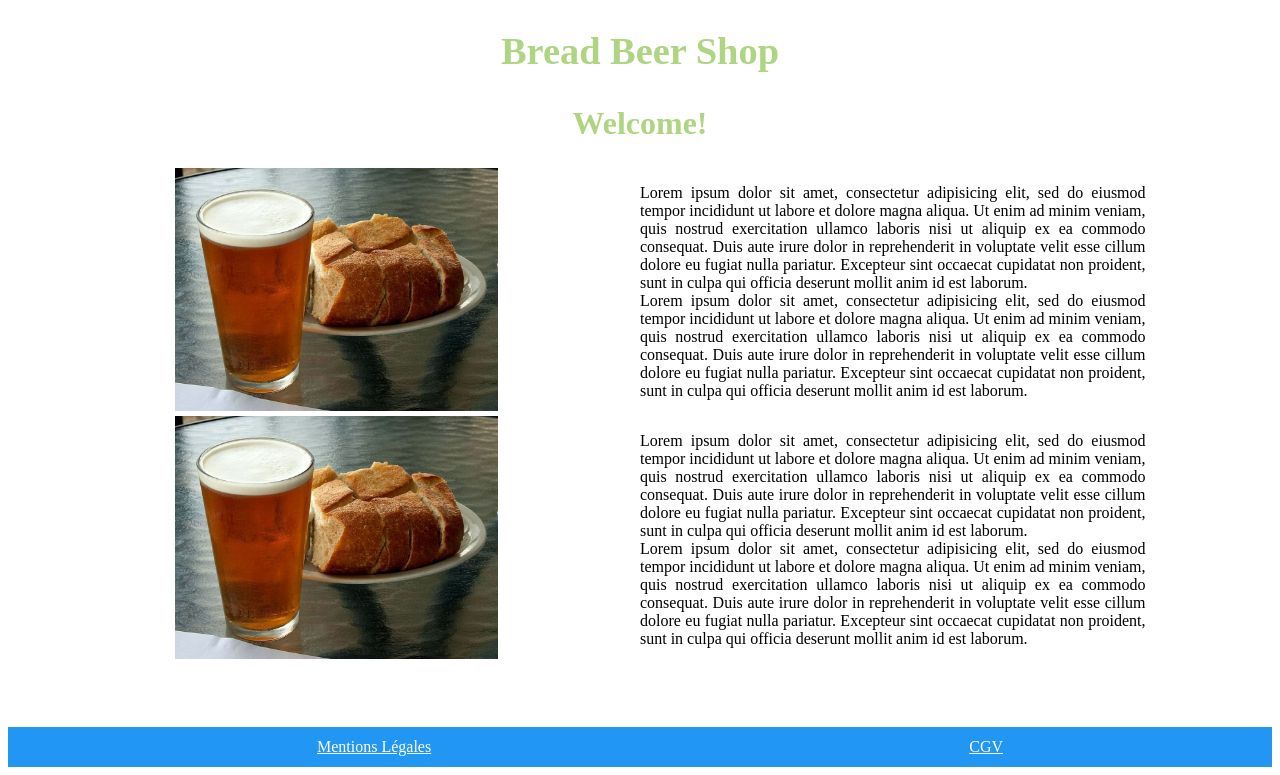
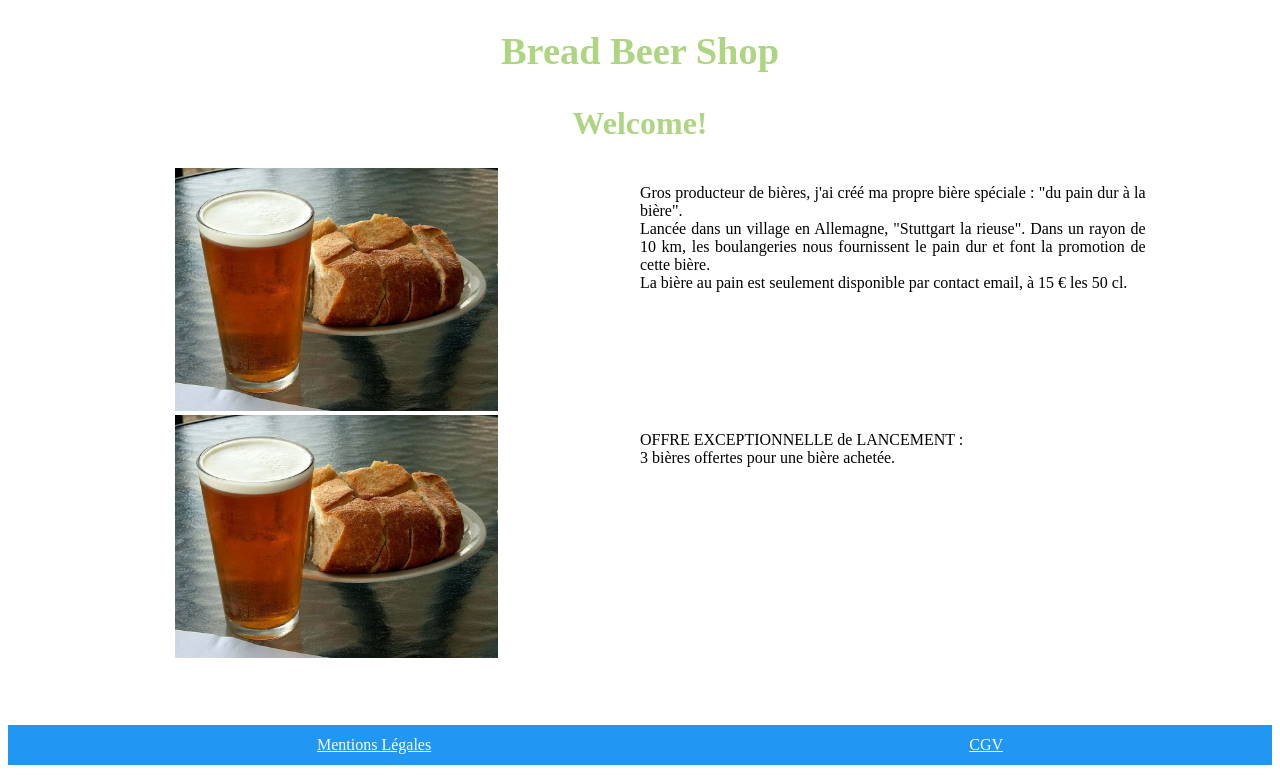
Before and after one commit to isabu77/correctionChallengePHP, a PHP site: page / in a window 1280 px wide. Shown: the part 61-836 px from the top of the page. Run offline with PHP 8.4, Linux system fonts and the light colour scheme.

Commit message:
ajout du formulaire de contact

```diff
--- a/includes/header.php
+++ b/includes/header.php
@@ -9,6 +9,7 @@ $connect = userOnly(true);
 	<meta name="viewport" content="width=device-width">
 	<title>Bread Beer Shop</title>
 	<link rel="stylesheet" type="text/css" href="<?= uri("assets/css/styles.css") ?>">
+	<link rel="stylesheet" type="text/css" href="<?= uri("assets/css/contact.css") ?>">
 </head>
 <body>
 	<header class="menu">
@@ -25,7 +26,7 @@ $connect = userOnly(true);
 					<li><a href="<?= uri("login.php") ?>">Connexion</a></li>
 				<?php endif; ?>
 				<li><a href="<?= uri("userAction.php") ?>">Inscription</a></li>
-				<li><a href="#">Contact</a></li>
+				<li><a href="<?= uri("contact.php") ?>">Contact</a></li>
 			</ul>
 		</nav>
 	</header>
--- a/index.php
+++ b/index.php
@@ -17,35 +17,17 @@ include 'includes/header.php';
 			<div>
 				<img src="<?= uri("assets/img/BAP.jpg") ?>" alt="BAP logo">
 			</div>
-			<p>Lorem ipsum dolor sit amet, consectetur adipisicing elit, sed do eiusmod
-			tempor incididunt ut labore et dolore magna aliqua. Ut enim ad minim veniam,
-			quis nostrud exercitation ullamco laboris nisi ut aliquip ex ea commodo
-			consequat. Duis aute irure dolor in reprehenderit in voluptate velit esse
-			cillum dolore eu fugiat nulla pariatur. Excepteur sint occaecat cupidatat non
-			proident, sunt in culpa qui officia deserunt mollit anim id est laborum.<br />
-			Lorem ipsum dolor sit amet, consectetur adipisicing elit, sed do eiusmod
-			tempor incididunt ut labore et dolore magna aliqua. Ut enim ad minim veniam,
-			quis nostrud exercitation ullamco laboris nisi ut aliquip ex ea commodo
-			consequat. Duis aute irure dolor in reprehenderit in voluptate velit esse
-			cillum dolore eu fugiat nulla pariatur. Excepteur sint occaecat cupidatat non
-			proident, sunt in culpa qui officia deserunt mollit anim id est laborum.</p>
+			<p>Gros producteur de bières, j'ai créé ma propre bière spéciale : "du pain dur à la bière".<br />
+			Lancée dans un village en Allemagne, "Stuttgart la rieuse". Dans un rayon de 10 km, les boulangeries nous fournissent le pain dur et font la promotion de cette bière.<br />
+			La bière au pain est seulement disponible par contact email, à 15 € les 50 cl. <br />
+			</p>
 		</article>
 		<article class="articleHome">
 			<div>
 				<img src="<?= uri("assets/img/BAP.jpg") ?>" alt="BAP logo">
 			</div>
-			<p>Lorem ipsum dolor sit amet, consectetur adipisicing elit, sed do eiusmod
-			tempor incididunt ut labore et dolore magna aliqua. Ut enim ad minim veniam,
-			quis nostrud exercitation ullamco laboris nisi ut aliquip ex ea commodo
-			consequat. Duis aute irure dolor in reprehenderit in voluptate velit esse
-			cillum dolore eu fugiat nulla pariatur. Excepteur sint occaecat cupidatat non
-			proident, sunt in culpa qui officia deserunt mollit anim id est laborum.<br />
-			Lorem ipsum dolor sit amet, consectetur adipisicing elit, sed do eiusmod
-			tempor incididunt ut labore et dolore magna aliqua. Ut enim ad minim veniam,
-			quis nostrud exercitation ullamco laboris nisi ut aliquip ex ea commodo
-			consequat. Duis aute irure dolor in reprehenderit in voluptate velit esse
-			cillum dolore eu fugiat nulla pariatur. Excepteur sint occaecat cupidatat non
-			proident, sunt in culpa qui officia deserunt mollit anim id est laborum.</p>
+			<p>OFFRE EXCEPTIONNELLE de LANCEMENT :<br /> 3 bières offertes pour une bière achetée.<br />
+			</p>
 		</article>
 	</section>
 <?php include 'includes/footer.php'; ?>
--- a/profil.php
+++ b/profil.php
@@ -117,7 +117,7 @@ echo	'<hr /><form method="POST" name="inscription" action="" class="formProfil">
   		"votre courriel : ".$user["mail"].
   		input("robot", "","", "hidden").
   		input("id_user", "",$user["id_user"], "hidden").
-  		"<button type=\"submit\">Envoyez</button>".
+  		"<button type=\"submit\">Envoyer</button>".
   		'</form><hr />';
 
 echo 	'<form method="POST" name="inscription" action="" class="formProfil">'.
@@ -125,7 +125,7 @@ echo 	'<form method="POST" name="inscription" action="" class="formProfil">'.
   		input("password", "votre mot de passe","", "password").
   		input("passwordVerify", "confirmez votre mot de passe","", "password").
   		input("robot", "","", "hidden").
-  		"<button type=\"submit\">Envoyez</button>".
+  		"<button type=\"submit\">Envoyer</button>".
   		'</form><hr />';
 
 //tableau des commandes
```
Also changed, not shown: assets/css/contact.css (added, +36 -0 lines), calculPrice.php (+12 -4 lines), confirmationDeCommande.php (+6 -4 lines), contact.php (added, +112 -0 lines).
